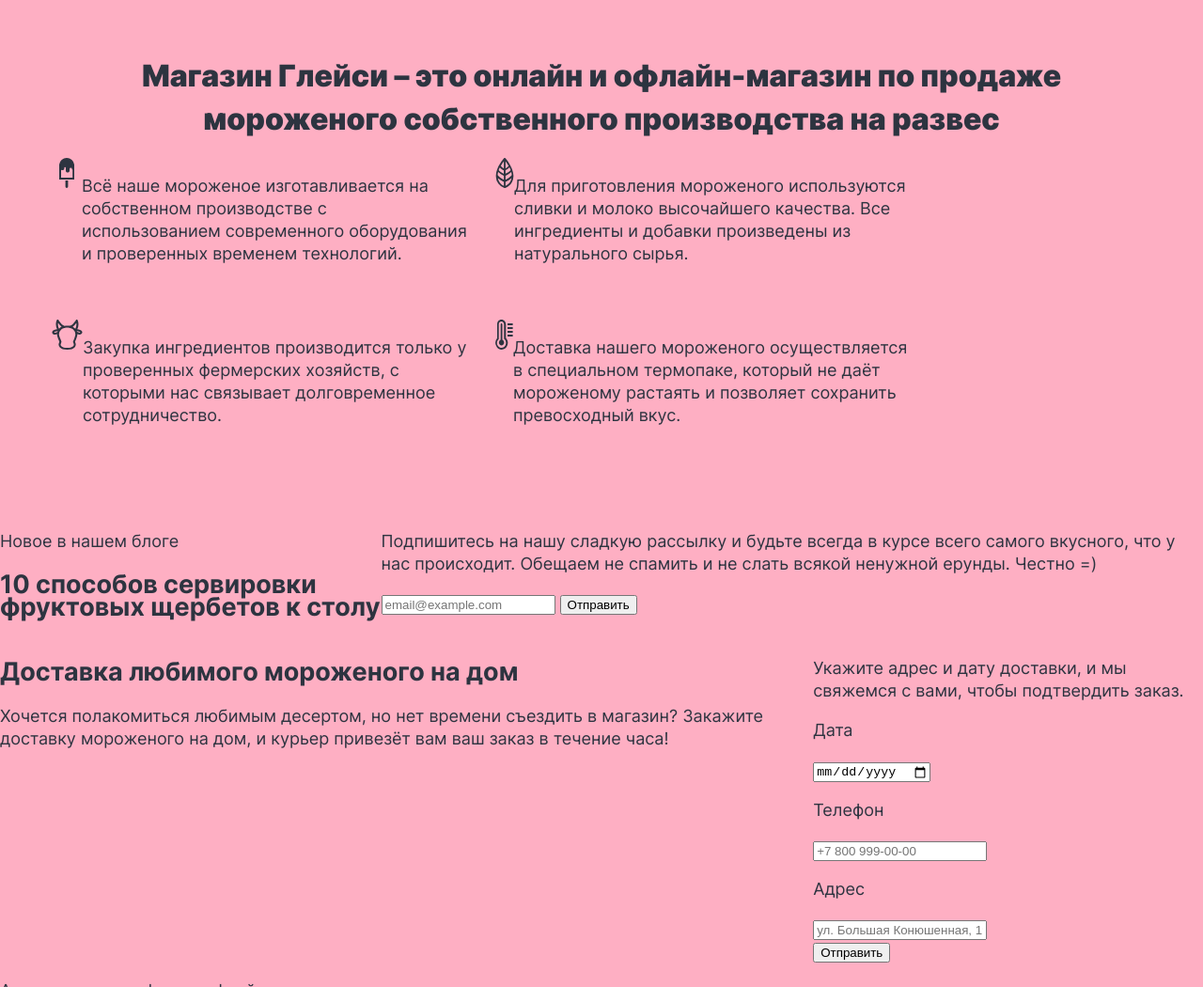
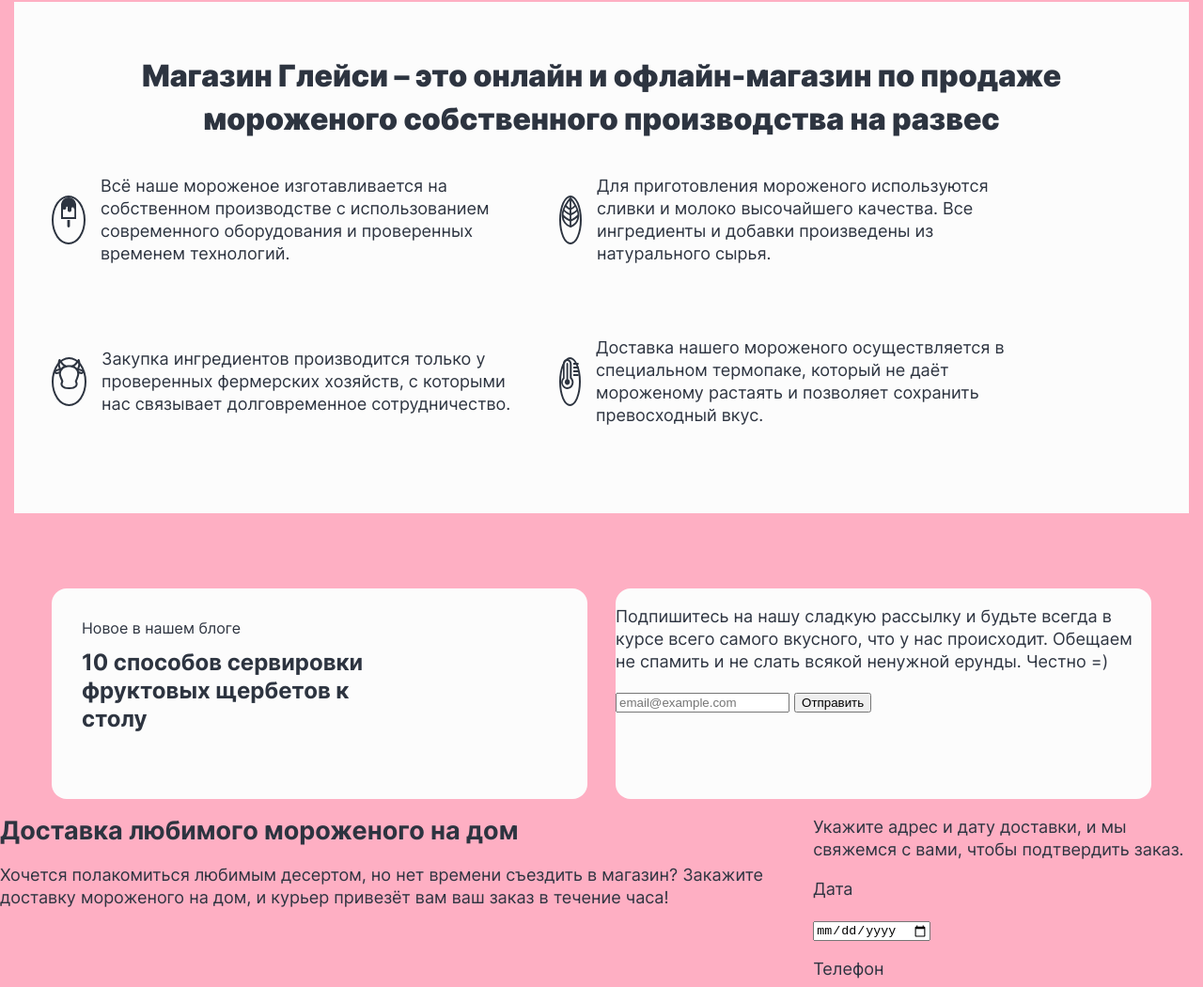
Before and after one commit to htmlacademy-htmlcss/2152791-gllacy-35, a plain HTML site: page index.html in a window 1280 px wide. Shown: the part 1831-2881 px from the top of the page at 94% size. Drawn offline with Linux system fonts and the light colour scheme.

Commit message:
Делает разметку #3

```diff
--- a/styles/styles.css
+++ b/styles/styles.css
@@ -461,6 +461,7 @@ body {
   width: 1170px;
   margin: 0 auto;
   padding: 56px 40px 56px 40px;
+  background-color: #fcfcfc;
 }
 
 .info-title {
@@ -475,7 +476,7 @@ body {
 
 .info-list {
   display: grid;
-  grid-template-columns: 442px 442px;
+  grid-template-columns: 510px 510px;
   list-style-type: none;
   padding: 0;
   column-gap: 30px;
@@ -484,10 +485,61 @@ body {
 
 .info-item {
   display: flex;
+  justify-content: center;
+  align-items: center;
+}
+
+.info-ring {
+  width: 48px;
+  height: 48px;
+  border: 2px solid #2d3440;
+  border-radius: 50%;
+  margin-right: 16px;
 }
 
 .news {
   display: flex;
+  justify-content: space-between;
+  width: 1170px;
+  margin: 80px auto 0 auto;
+}
+
+.news-container {
+  width: 570px;
+  min-height: 224px;
+  background-color: #fcfcfc;
+  border-radius: 16px;
+}
+
+.news-text {
+  font-family: "Inter", Arial, Helvetica, sans-serif;
+  font-weight: 400;
+  font-size: 16px;
+  line-height: 20px;
+  color: #2d3440;
+  margin-top: 32px;
+  margin-left: 32px;
+  margin-bottom: 0;
+}
+
+.news-title {
+  font-family: "Inter", Arial, Helvetica, sans-serif;
+  font-weight: 700;
+  font-size: 24px;
+  line-height: 30px;
+  color: #2d3440;
+  margin-top: 12px;
+  margin-left: 32px;
+  margin-bottom: 67px;
+  width: 303px;
+  text-align: left;
+}
+
+.subscribe-container {
+  width: 570px;
+  min-height: 224px;
+  background-color: #fcfcfc;
+  border-radius: 16px;
 }
 
 .delivery {
```
Also changed, not shown: images/index/news-background.jpg (added).
